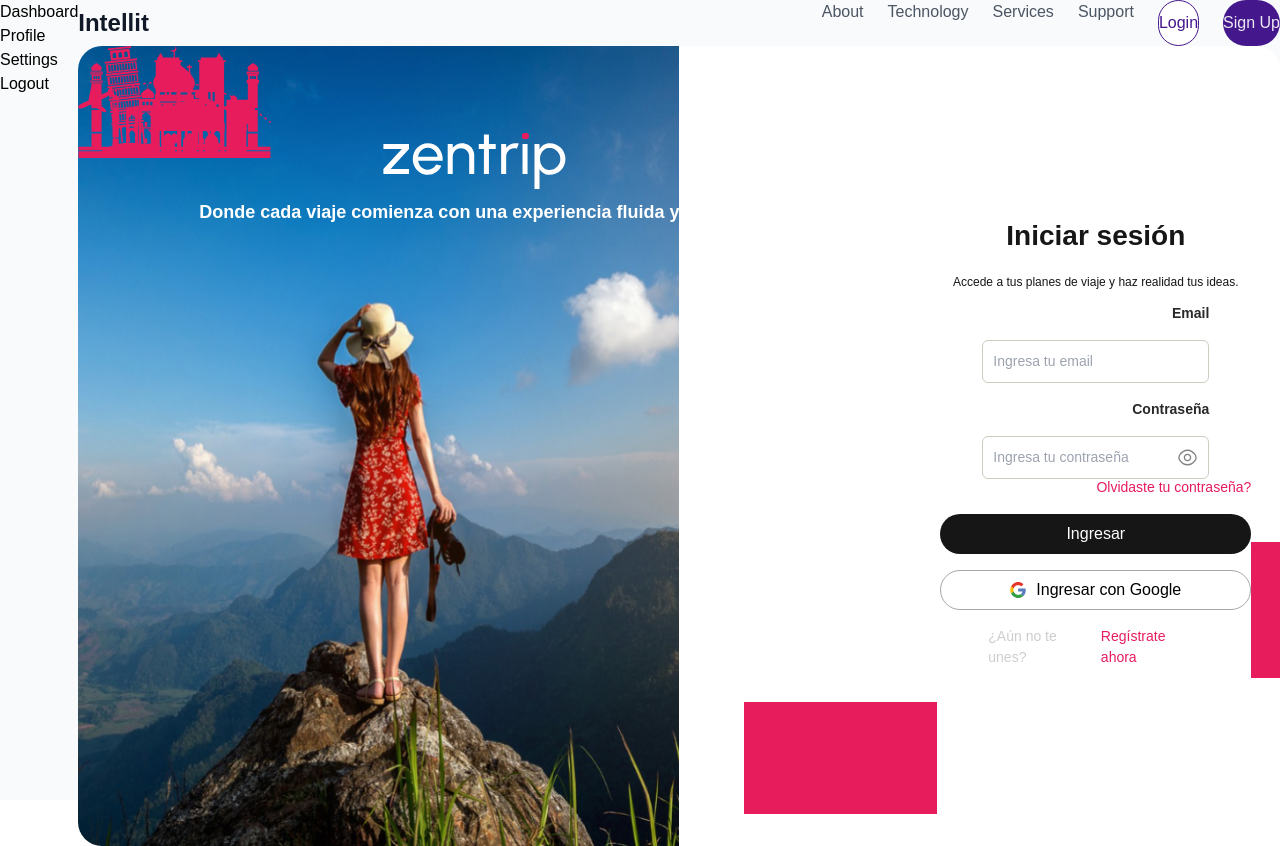
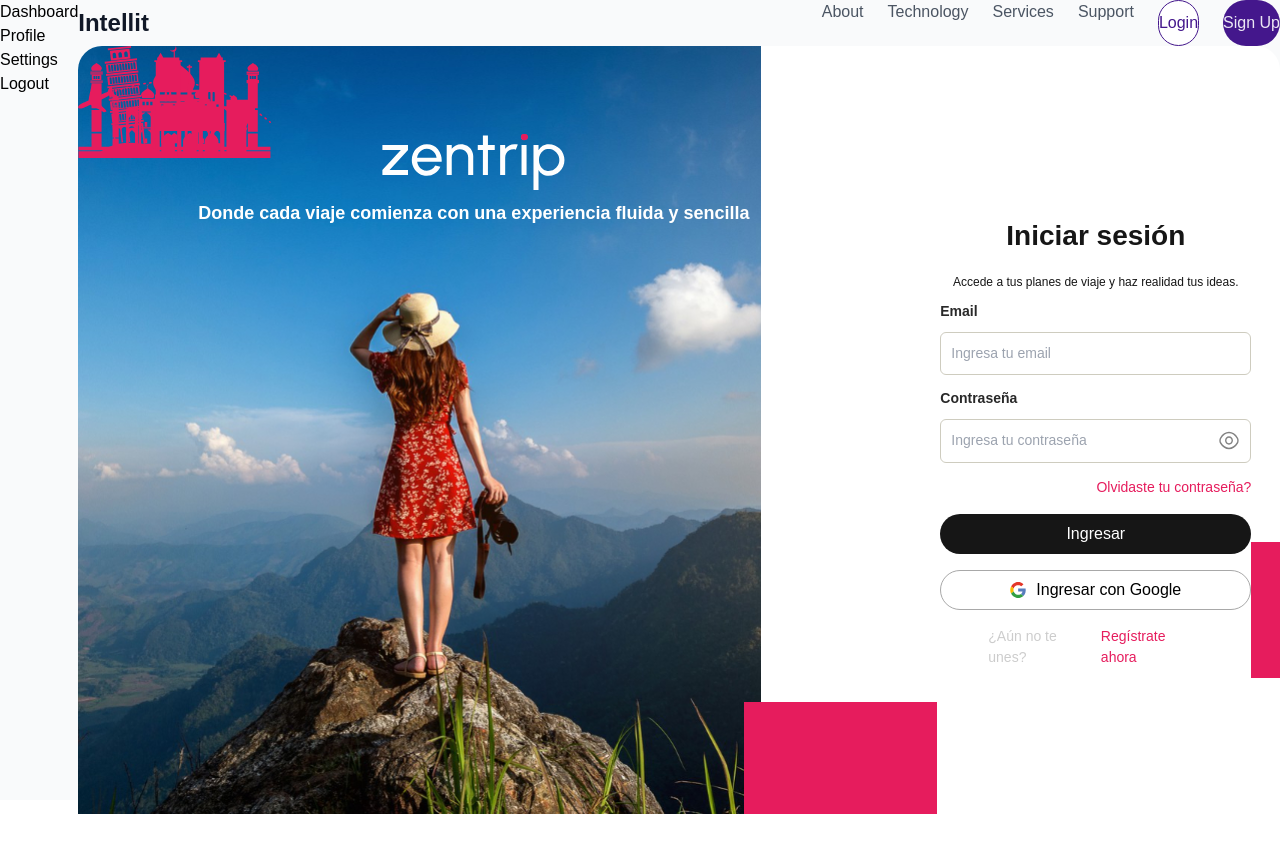
Before and after one commit to Ignacio918/viajes-app, a React (Vite) app in the folder viajes-app/: page /login in a window 1280 px wide. Built offline with nearby package versions, Linux system fonts and the light colour scheme; a web font is replaced by a local one.

Commit message:
acomodar logo en login

```diff
--- a/viajes-app/src/pages/LoginPage.tsx
+++ b/viajes-app/src/pages/LoginPage.tsx
@@ -78,7 +78,7 @@ const LoginPage: React.FC<LoginPageProps> = ({ onAuthSuccess, handleRegisterClic
 
   return (
     <div className="login-container">
-      <img style={{ width: '50%', height: '100%', position: 'absolute', left: 0, bottom: 0 }} src={fotoLogin} alt="Login Image" className="login-image" />
+      <img src={fotoLogin} alt="Login Image" className="login-image" />
       <div className="login-header">
         <div className="login-logo">
           <img src={Logo} alt="Zentrip Logo" className="login-logo-image" />
@@ -93,16 +93,20 @@ const LoginPage: React.FC<LoginPageProps> = ({ onAuthSuccess, handleRegisterClic
         </div>
         <form onSubmit={handleLogin} className="login-form">
           <div className="login-input-group">
+            <div className="login-input-container">
               <label className="login-input-label">Email</label>
               <div className="login-input">
                 <input type="email" value={email} onChange={(e) => setEmail(e.target.value)} placeholder="Ingresa tu email" />
               </div>
+            </div>
+            <div className="login-input-container">
               <label className="login-input-label">Contraseña</label>
               <div className="login-input">
                 <input type={showPassword ? "text" : "password"} value={password} onChange={(e) => setPassword(e.target.value)} placeholder="Ingresa tu contraseña" />
                 <button type="button" className="toggle-password" onClick={() => setShowPassword(!showPassword)}>
                   <img src={showPassword ? EyeOffIcon : EyeIcon} alt="Toggle password" />
                 </button>
+              </div>
             </div>
           </div>
           <span className="login-forgot-password">Olvidaste tu contraseña?</span>
--- a/viajes-app/src/styles/LoginPage.css
+++ b/viajes-app/src/styles/LoginPage.css
@@ -1,3 +1,7 @@
+@tailwind base;
+@tailwind components;
+@tailwind utilities;
+
 body {
   @apply m-0 font-urbanist;
 }
@@ -15,7 +19,7 @@ body {
 }
 
 .login-header {
-  @apply absolute top-[71px] left-[121px] flex flex-col justify-start items-center gap-2.5 h-[117px];
+  @apply absolute top-[72px] left-[120px] flex flex-col justify-start items-center gap-2.5 h-[117px];
 }
 
 .login-logo {
@@ -24,10 +28,6 @@ body {
 
 .login-logo-image {
   @apply w-full h-full object-contain;
-}
-
-.login-logo-text {
-  @apply absolute top-0 left-0 text-[#FEFEFE] text-[60px] font-medium;
 }
 
 .login-logo-dot {
```
Also changed, not shown: 1 other file (tests, documents, lock files or other folders). Lines whose indentation alone changed are shown as unchanged.
